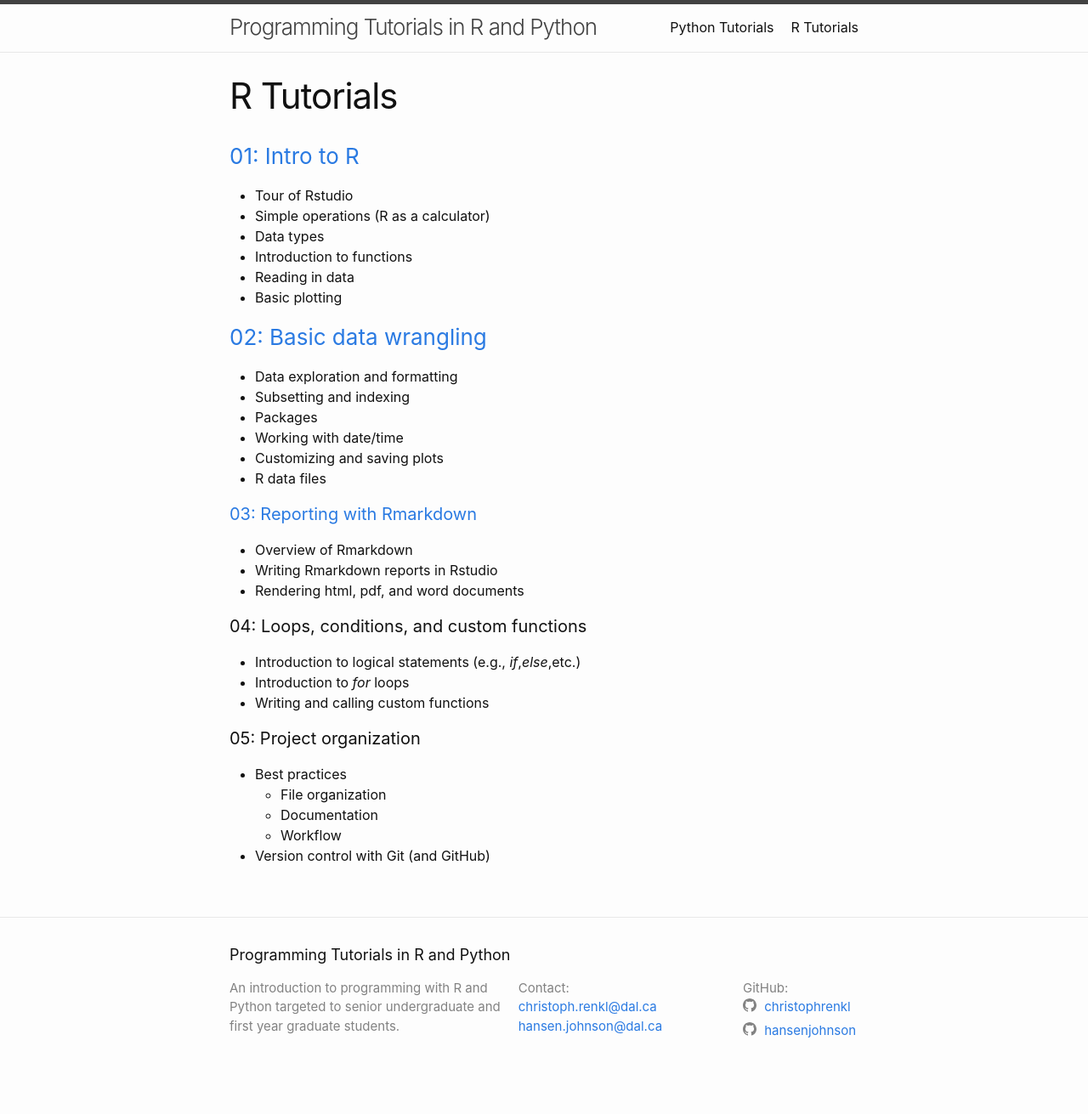
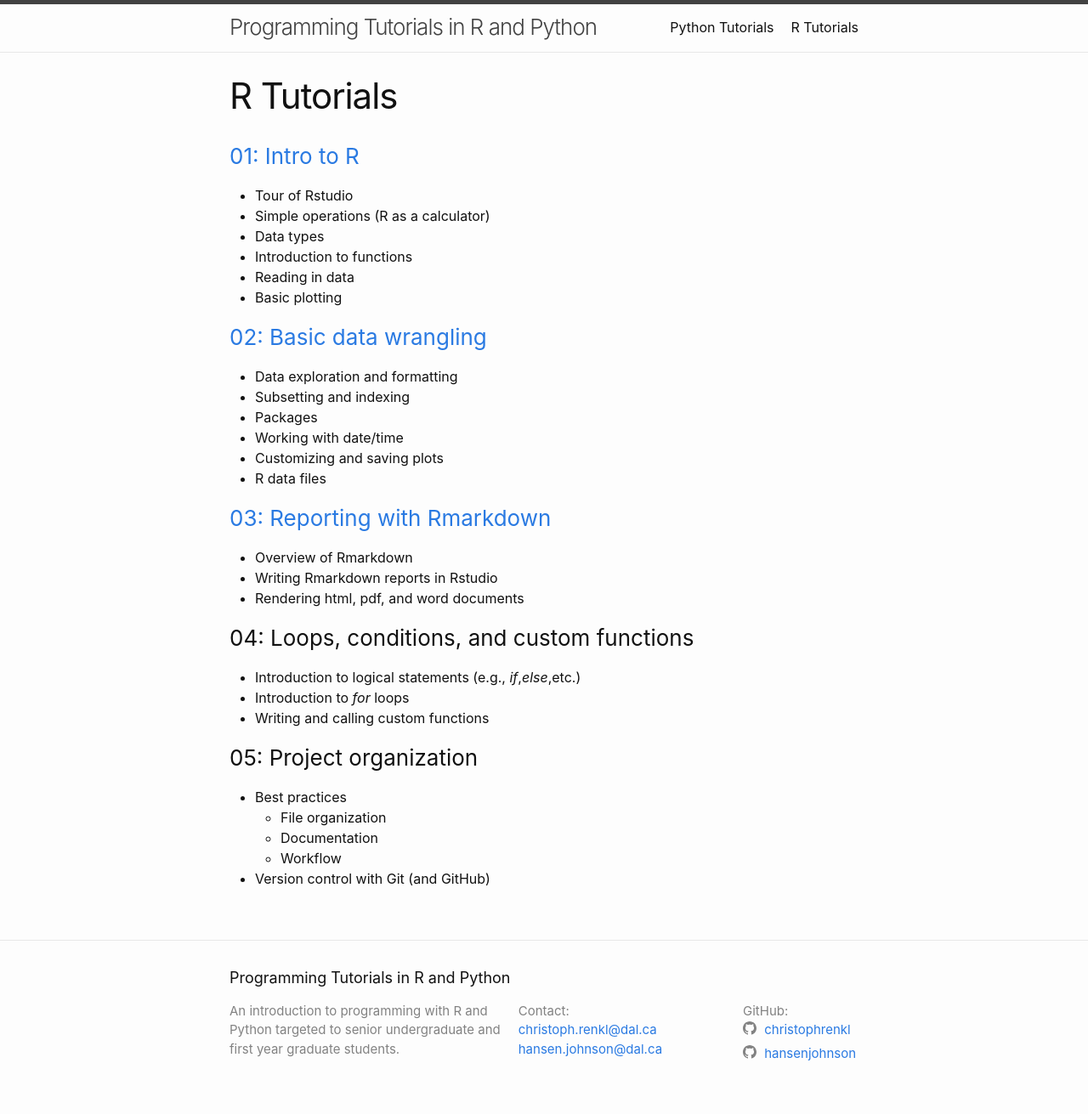
Before and after one commit to anhnguyendepocen/programming_tutorials, a Jekyll site: the page built from docs/r.md, in a window 1280 px wide. Shown: the whole page at 85% size. Built offline with Jekyll 4.4.1, drawn with Linux system fonts in a browser that asks for light colours; before the commit the page ends 1284 px from its top, so only the background shows below that.

Commit message:
demote headers in r syllabus

```diff
--- a/docs/r.md
+++ b/docs/r.md
@@ -22,19 +22,19 @@ permalink: /r/
 * Customizing and saving plots
 * R data files
 
-#### [03: Reporting with Rmarkdown](/programming_tutorials/r-tutorial-03/)
+### [03: Reporting with Rmarkdown](/programming_tutorials/r-tutorial-03/)
 
 * Overview of Rmarkdown
 * Writing Rmarkdown reports in Rstudio
 * Rendering html, pdf, and word documents
 
-#### 04: Loops, conditions, and custom functions
+### 04: Loops, conditions, and custom functions
 
 * Introduction to logical statements (e.g., _if_,_else_,etc.)
 * Introduction to _for_ loops
 * Writing and calling custom functions
 
-#### 05: Project organization
+### 05: Project organization
 
 * Best practices
   * File organization
```
